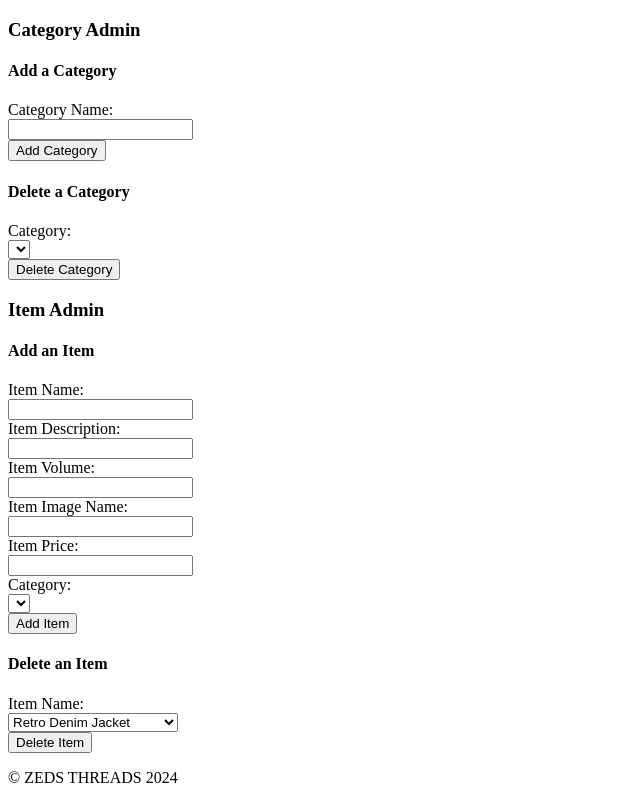
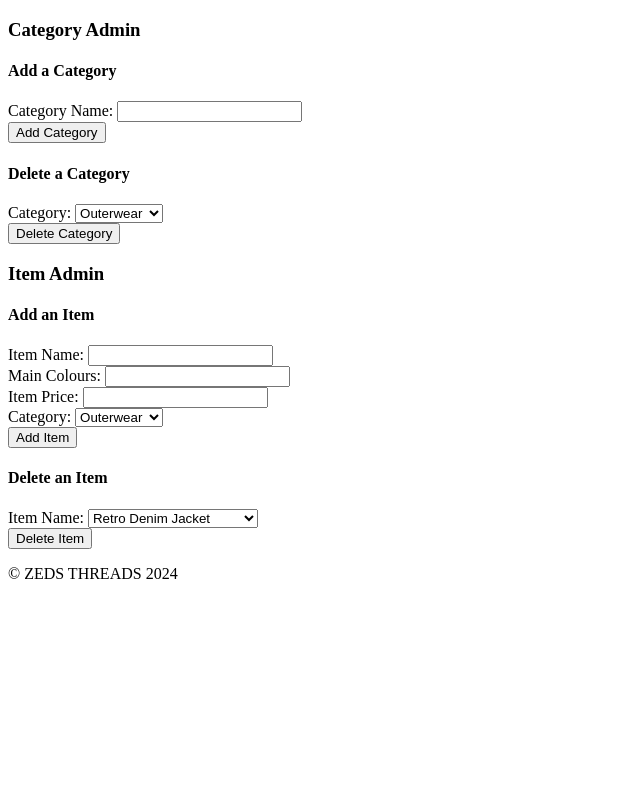
Before and after one commit to susannah-e/zedsthreads, a Flask app: page /admin in a window 1280 px wide. Shown: the part 78-881 px from the top of the page, without its empty margins (0-640 px from the left). After the commit the page ends 657 px from the top, so only its background shows below. Run offline with Flask 3, Linux system fonts and the light colour scheme; a user stored in the database is signed in; data comes from the database, SQL or seed files in the repository; both versions use the stored data as it was before the commit; data that the repository does not hold is empty.

Commit message:
admin works :))))

```diff
--- a/main.py
+++ b/main.py
@@ -1,6 +1,7 @@
 from flask import Flask, render_template, redirect, request
 import sqlite3
 from sqlite3 import Error
+from flask.sansio.scaffold import T_route
 from flask_bcrypt import Bcrypt
 from flask import session
 
@@ -139,48 +140,56 @@ def render_acessories():
             return render_template('acessories.html', clothing=[], message="No acessories found.")
     else:
         return "Error"
+
+
 @app.route('/login.html', methods=['POST', 'GET'])
 def render_login_page():
     con = create_connection(DATABASE)
     if con:
+        # Check if the user is already logged in
         if is_logged_in():
             first_name = session.get('firstname', 'User')
-            return redirect(f'/welcome?name={first_name}')  # Redirect to welcome page
+            return redirect(f'/welcome?name={first_name}')
 
+        # Handle login POST request
         if request.method == 'POST':
-            email = request.form['email'].strip().lower()
-            password = request.form['password'].strip()
+            email = request.form.get('email').strip().lower()  # make sure email is lowercase
+            password = request.form.get('password')
 
-            query = "SELECT id, first_name, password FROM user WHERE email =?"
+            if not email or not password:
+                return redirect("/login.html?error=Missing+email+or+password")
+
+            # Query to get user by email
+            query = "SELECT id, first_name, password FROM user WHERE email = ?"
             cur = con.cursor()
             cur.execute(query, (email,))
             user_data = cur.fetchone()
 
-            con.close()
-
             if user_data is None:
                 return redirect("/login.html?error=Email+invalid+or+password+incorrect")
 
-            try:
-                user_id = user_data[0]
-                first_name = user_data[1]
-                db_password = user_data[2]
-            except IndexError:
-                return redirect("/login.html?error=Email+invalid+or+password+incorrect")
+            user_id = user_data[0]
+            first_name = user_data[1]
+            db_password = user_data[2]  #  hashed password from the database
 
             if not bcrypt.check_password_hash(db_password, password):
                 return redirect("/login.html?error=Email+invalid+or+password+incorrect")
 
+            # Set session data
             session['email'] = email
             session['user_id'] = user_id
             session['firstname'] = first_name
 
-            return redirect(f'/welcome?name={first_name}')  # Redirect to welcome page
+            return redirect(f'/welcome?name={first_name}')  # redirect to welcome page
 
+        # If GET request, show login page
         error = request.args.get('error')
         return render_template('login.html', logged_in=is_logged_in(), error=error)
     else:
         return "Error connecting to the database."
+
+
+
 
 #chat gpt assisted me with this idea of a welcome page
 @app.route('/welcome')
@@ -189,15 +198,12 @@ def welcome():
     return render_template('welcome.html', name=first_name)
 
 
-
 @app.route('/logout') #logout function
 def logout():
   print(list(session.keys()))
   [session.pop(key) for key in list(session.keys())]
   print(list(session.keys()))
   return render_template('login.html')
-
-
 
 @app.route('/signup', methods = ['POST', 'GET'])
 def render_signup_page():
@@ -217,7 +223,7 @@ def render_signup_page():
       cur = con.cursor()
 
       try:
-        cur.execute(query, (fname, lname, email, hashed_password)) #this line actually executes the query
+        cur.execute(query, (fname, lname, email, hashed_password)) #execute the query
       except sqlite3.IntegrityError:
         con.close()
         return redirect('/signup?error=Email+is+already+used')
@@ -241,47 +247,49 @@ def is_logged_in():
 #admin section
 @app.route('/admin')
 def render_admin():
-  if not is_logged_in():
-    return redirect('/message=Need+to+be+logged+in.')
-  con = create_connection(DATABASE)
-  if con:
-    #fetch the categories
-    query = "SELECT * FROM clothing_category"
-    cur = con.cursor()
-    cur.execute(query)
-    category_list = cur.fetchall()
+    if not is_logged_in():
+        return redirect('/message=Need+to+be+logged+in.')
+    con = create_connection(DATABASE)
+    if con:
+        #fetch the categories
+        query = "SELECT * FROM clothing_catergory"
+        cur = con.cursor()
+        cur.execute(query)
+        category_list = cur.fetchall()
 
-    #fetch the products
-    query = "SELECT * FROM clothing_data"
-    cur.execute(query)
-    product_list = cur.fetchall()
-    print(product_list)
+        #fetch the products
+        query = "SELECT * FROM clothing_data"
+        cur.execute(query)
+        product_list = cur.fetchall()
+        print(product_list)
 
-    con.close()
+        con.close()
 
-    if not product_list:
-      return render_template("admin.html", logged_in=is_logged_in(), categories=category_list, no_items=True)
-    return render_template("admin.html", logged_in=is_logged_in(), categories=category_list, products=product_list)
+        if not product_list:
+          return render_template("admin.html", logged_in=is_logged_in(), categories=category_list, no_items=True)
+        return render_template("admin.html", logged_in=is_logged_in(), categories=category_list, products=product_list)
 
 
-#adding a category function
-@app.route('/add_category', methods = ['POST'])
-def add_category():
-  if not is_logged_in():
-    return redirect('/message=Need+to+be+logged+in.')
-  if request.method == "POST":
-    print(request.form)
-    cat_name = request.form.get('name')
-    print(cat_name)
-    con = create_connection(DATABASE)
-    if con:
-      query = "INSERT INTO clothing_category (name) VALUES (?)"
-      cur = con.cursor()
-      cur.execute(query, (cat_name, ))
-      con.commit()
-      con.close()
-    return redirect('/admin')
+@app.route('/add_item', methods=['POST'])
+def render_add_item():
+    if not is_logged_in():
+        return redirect('/message=Need+to+be+logged+in.')
 
+    if request.method == "POST":
+        item_name = request.form.get('name')
+        item_colours = request.form.get('main_colours')
+        item_price = request.form.get('price')
+        cat_id = request.form.get('cat_id')  # Get the category ID from the form
+
+        con = create_connection(DATABASE)
+        if con:
+            query = "INSERT INTO clothing_data (name, main_colours, price, cat_id) VALUES (?, ?, ?, ?)"
+            cur = con.cursor()
+            cur.execute(query, (item_name, item_colours, item_price, cat_id))
+            con.commit()
+            con.close()
+
+        return redirect('/admin')
 
 #deleting a category function
 @app.route('/delete_category', methods = ['POST'])
@@ -307,33 +315,12 @@ def render_delete_category_confirm(cat_id):
     return redirect('/message=Need+to+be+logged+in.')
   con = create_connection(DATABASE)
   if con:
-    query = "DELETE FROM clothing_category WHERE id = ?"
+    query = "DELETE FROM clothing_catergory WHERE id = ?"
     cur = con.cursor()
     cur.execute(query, (cat_id, ))
     con.commit()
     con.close()
     return redirect("/admin")
-
-#adding an item
-@app.route('/add_item', methods = ['POST'])
-def render_add_item():
-  con = create_connection(DATABASE)
-  if con:
-    if not is_logged_in():
-      return redirect('/message=Need+to+be+logged+in.')
-    if request.method == "POST":
-      print(request.form)
-      item_name = request.form.get('name')
-      item_colours = request.form.get('main_colours')
-      item_price = request.form.get('price')
-
-      print(item_name, item_colours, item_price)
-      query = "INSERT INTO clothing_data (name, main_colours, price) VALUES (?, ?, ?)"
-      cur = con.cursor()
-      cur.execute(query, (item_name, item_colours, item_price))
-      con.commit()
-      con.close()
-    return redirect('/admin')
 
 
 #deleting a item function
--- a/templates/admin.html
+++ b/templates/admin.html
@@ -8,40 +8,26 @@
 <h4>Add a Category</h4>
 <form class="myform" method="post" action="/add_category">
     <div class="form-group">
-    <div class="form-label">
         <label for="name">Category Name:</label>
-    </div>
-    <div class="form-element">
         <input type="text" name="name" id="name" required>
     </div>
-  </div>
     <div class="form-group">
-    <div class="form-label"></div>
-    <div class="form-element">
         <input type="submit" value="Add Category">
-    </div>
     </div>
 </form>
 
 <h4>Delete a Category</h4>
 <form class="myform" method="post" action="/delete_category">
     <div class="form-group">
-    <div class="form-label">
         <label for="cat_id">Category:</label>
-    </div>
-    <div class="form-element">
         <select id="cat_id" name="cat_id" required>
             {% for category in categories %}
                 <option value="{{ category[0] }}, {{ category[1] }}">{{ category[1] }}</option>
             {% endfor %}
         </select>
     </div>
-  </div>
     <div class="form-group">
-    <div class="form-label"></div>
-    <div class="form-element">
         <input type="submit" value="Delete Category">
-    </div>
     </div>
 </form>
 
@@ -50,84 +36,42 @@
 <h4>Add an Item</h4>
 <form class="myform" method="post" action="/add_item">
     <div class="form-group">
-    <div class="form-label">
         <label for="name">Item Name:</label>
-    </div>
-    <div class="form-element">
         <input type="text" name="name" id="name" required>
     </div>
+    <div class="form-group">
+        <label for="main_colours">Main Colours:</label>
+        <input type="text" name="main_colours" id="main_colours" required>
     </div>
     <div class="form-group">
-    <div class="form-label">
-      <label for="description">Item Description:</label>
-    </div>
-    <div class="form-element">
-      <input type="text" name="description" id="description" required>
-    </div>
+        <label for="price">Item Price:</label>
+        <input type="text" name="price" id="price" required>
     </div>
     <div class="form-group">
-    <div class="form-label">
-      <label for="volume">Item Volume:</label>
-    </div>
-    <div class="form-element">
-      <input type="text" name="volume" id="volume" required>
-    </div>
-  </div>
-  <div class="form-group">
-    <div class="form-label">
-      <label for="image">Item Image Name:</label>
-    </div>
-    <div class="form-element">
-      <input type="text" name="image" id="image" required>
-    </div>
-  </div>
-  <div class="form-group">
-    <div class="form-label">
-      <label for="price">Item Price:</label>
-    </div>
-    <div class="form-element">
-      <input type="text" name="price" id="price" required>
-    </div>
-  </div>
-  <div class="form-group">
-    <div class="form-label">
         <label for="cat_id">Category:</label>
-    </div>
-    <div class="form-element">
         <select id="cat_id" name="cat_id" required>
             {% for category in categories %}
                 <option value="{{ category[0] }}">{{ category[1] }}</option>
             {% endfor %}
         </select>
     </div>
-  </div>
     <div class="form-group">
-    <div class="form-label"></div>
-    <div class="form-element">
         <input type="submit" value="Add Item">
-    </div>
     </div>
 </form>
 
 <h4>Delete an Item</h4>
 <form class="myform" method="post" action="/delete_item">
     <div class="form-group">
-    <div class="form-label">
         <label for="item_id">Item Name:</label>
-    </div>
-    <div class="form-element">
         <select id="item_id" name="item_id" required>
             {% for product in products %}
                 <option value="{{ product[0] }}">{{ product[1] }}</option>
             {% endfor %}
         </select>
     </div>
-  </div>
     <div class="form-group">
-    <div class="form-label"></div>
-    <div class="form-element">
         <input type="submit" value="Delete Item">
-    </div>
     </div>
 </form>
 
--- a/templates/welcome.html
+++ b/templates/welcome.html
@@ -8,6 +8,7 @@
 <p>You are now logged in.</p>
 <a href="/">Go to Home</a>
 <a href="/logout">logout</a>
+<a href="/admin">Edit the website</a>
 
 
 {% endblock %}
```
Also changed, not shown: zeds_threads.db, 1 other file. Lines whose indentation alone changed are shown as unchanged.
